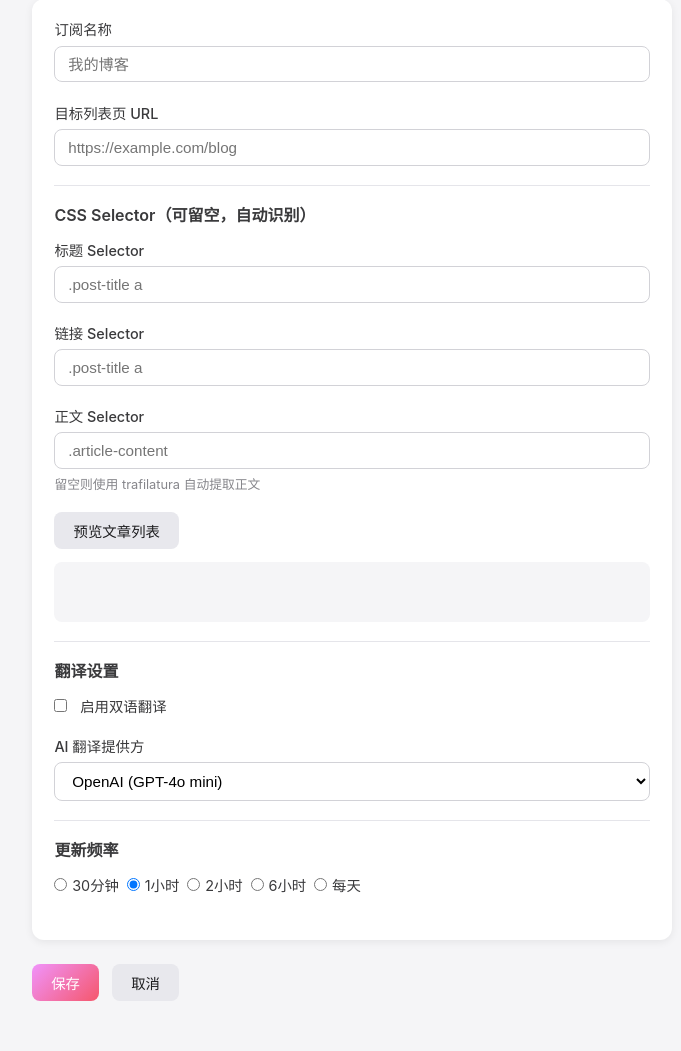
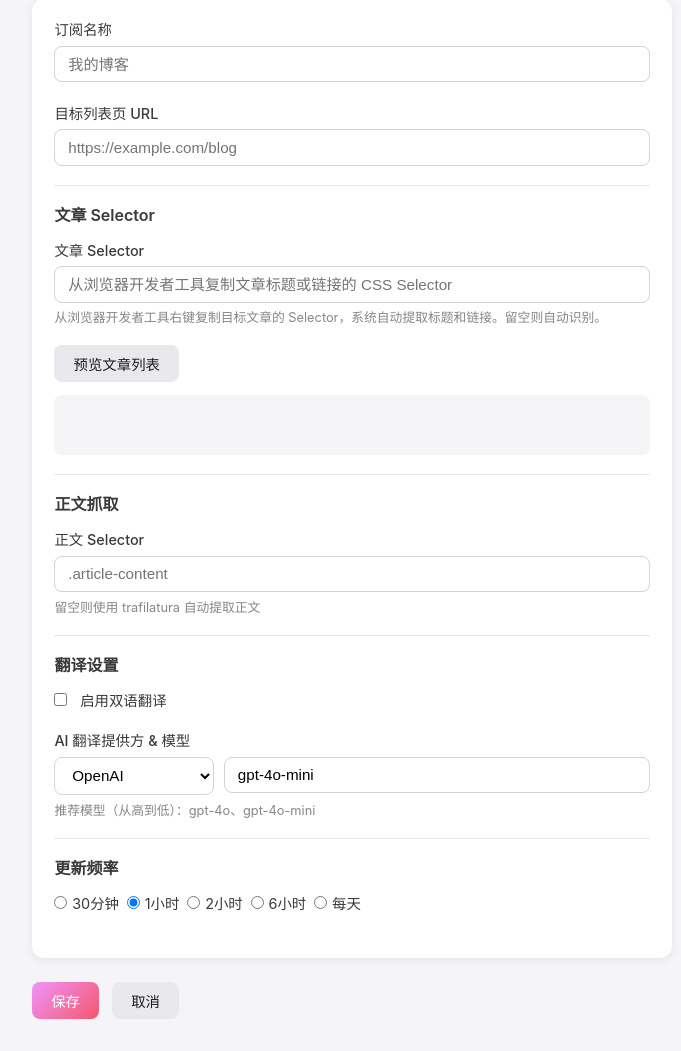
Before and after one commit to jxswcy/rssweb, a FastAPI app: page /feeds/new in a window 1280 px wide. Shown: the part 143-1194 px from the top of the page, without its empty margins (288-969 px from the left). Before the commit the page ends 1144 px from the top, so only its background shows below. Run offline with FastAPI, Linux system fonts and the light colour scheme.

Commit message:
feat: update feed form with datalist model selector and single article selector

```diff
--- a/app/templates/feed_form.html
+++ b/app/templates/feed_form.html
@@ -14,6 +14,9 @@
   .form-actions { display: flex; gap: 0.8rem; margin-top: 1.5rem; }
   .interval-options { display: flex; gap: 0.5rem; flex-wrap: wrap; }
   .interval-options label { display: flex; align-items: center; gap: 0.3rem; font-weight: 400; cursor: pointer; }
+  .model-row { display: flex; gap: 0.6rem; align-items: flex-start; }
+  .model-row select { flex: 0 0 160px; }
+  .model-row input { flex: 1; }
 </style>
 {% endblock %}
 
@@ -39,30 +42,33 @@
           <input type="url" id="url" name="url" required value="{{ feed.url if feed else '' }}" placeholder="https://example.com/blog">
         </div>
 
-        <div class="section-title">CSS Selector（可留空，自动识别）</div>
+        <div class="section-title">文章 Selector</div>
         <div class="form-group">
-          <label for="title_selector">标题 Selector</label>
-          <input type="text" id="title_selector" name="title_selector" value="{{ feed.title_selector if feed and feed.title_selector else '' }}" placeholder=".post-title a">
-        </div>
-        <div class="form-group">
-          <label for="link_selector">链接 Selector</label>
-          <input type="text" id="link_selector" name="link_selector" value="{{ feed.link_selector if feed and feed.link_selector else '' }}" placeholder=".post-title a">
-        </div>
-        <div class="form-group">
-          <label for="content_selector">正文 Selector</label>
-          <input type="text" id="content_selector" name="content_selector" value="{{ feed.content_selector if feed and feed.content_selector else '' }}" placeholder=".article-content">
-          <div class="hint">留空则使用 trafilatura 自动提取正文</div>
+          <label for="article_selector">文章 Selector</label>
+          <input type="text" id="article_selector" name="article_selector"
+            value="{{ feed.article_selector if feed and feed.article_selector else '' }}"
+            placeholder="从浏览器开发者工具复制文章标题或链接的 CSS Selector">
+          <div class="hint">从浏览器开发者工具右键复制目标文章的 Selector，系统自动提取标题和链接。留空则自动识别。</div>
         </div>
 
         <button type="button" class="btn btn-secondary"
           hx-post="/feeds/preview"
-          hx-include="#url,#title_selector,#link_selector"
+          hx-include="#url,#article_selector"
           hx-target="#preview-box"
           hx-indicator="#preview-spinner">
           预览文章列表
         </button>
         <span id="preview-spinner" class="htmx-indicator" style="font-size:0.85rem;color:#86868b;margin-left:0.5rem;">加载中…</span>
         <div id="preview-box" class="preview-box"></div>
+
+        <div class="section-title">正文抓取</div>
+        <div class="form-group">
+          <label for="content_selector">正文 Selector</label>
+          <input type="text" id="content_selector" name="content_selector"
+            value="{{ feed.content_selector if feed and feed.content_selector else '' }}"
+            placeholder=".article-content">
+          <div class="hint">留空则使用 trafilatura 自动提取正文</div>
+        </div>
 
         <div class="section-title">翻译设置</div>
         <div class="form-group toggle-row">
@@ -71,11 +77,20 @@
           <label for="translation_enabled" style="margin:0">启用双语翻译</label>
         </div>
         <div class="form-group">
-          <label for="ai_provider">AI 翻译提供方</label>
-          <select id="ai_provider" name="ai_provider">
-            <option value="openai" {% if not feed or feed.ai_provider == 'openai' %}selected{% endif %}>OpenAI (GPT-4o mini)</option>
-            <option value="claude" {% if feed and feed.ai_provider == 'claude' %}selected{% endif %}>Anthropic Claude</option>
-          </select>
+          <label>AI 翻译提供方 &amp; 模型</label>
+          <div class="model-row">
+            <select id="ai_provider" name="ai_provider" onchange="onProviderChange(this.value)">
+              <option value="openai"      {% if not feed or feed.ai_provider == 'openai' %}selected{% endif %}>OpenAI</option>
+              <option value="deepseek"    {% if feed and feed.ai_provider == 'deepseek' %}selected{% endif %}>DeepSeek</option>
+              <option value="openrouter"  {% if feed and feed.ai_provider == 'openrouter' %}selected{% endif %}>OpenRouter</option>
+              <option value="claude"      {% if feed and feed.ai_provider == 'claude' %}selected{% endif %}>Anthropic Claude</option>
+            </select>
+            <input type="text" id="ai_model" name="ai_model" list="model-suggestions"
+              value="{{ feed.ai_model if feed and feed.ai_model else '' }}"
+              placeholder="模型名称（留空使用默认）">
+            <datalist id="model-suggestions"></datalist>
+          </div>
+          <div class="hint" id="model-hint"></div>
         </div>
 
         <div class="section-title">更新频率</div>
@@ -99,4 +114,44 @@
     </div>
   </form>
 </div>
+
+<script>
+const PROVIDER_MODELS = {
+  openai:      { models: ["gpt-4o", "gpt-4o-mini"], default: "gpt-4o-mini" },
+  deepseek:    { models: ["deepseek-chat", "deepseek-reasoner"], default: "deepseek-chat" },
+  openrouter:  { models: ["openai/gpt-4o", "openai/gpt-4o-mini", "anthropic/claude-3.5-sonnet", "google/gemini-2.0-flash", "deepseek/DeepSeek-V3"], default: "openai/gpt-4o-mini" },
+  claude:      { models: ["claude-3-5-sonnet-20241022", "claude-3-5-haiku-20241022"], default: "claude-3-5-haiku-20241022" },
+};
+
+function onProviderChange(provider) {
+  const info = PROVIDER_MODELS[provider];
+  if (!info) return;
+  const modelInput = document.getElementById("ai_model");
+  const datalist = document.getElementById("model-suggestions");
+  const hint = document.getElementById("model-hint");
+
+  // 更新 datalist
+  datalist.innerHTML = info.models
+    .map(m => `<option value="${m}">`)
+    .join("");
+
+  // 填入默认模型
+  modelInput.value = info.default;
+  modelInput.placeholder = `默认: ${info.default}`;
+
+  // 更新提示
+  hint.textContent = `推荐模型（从高到低）：${info.models.join("、")}`;
+}
+
+// 页面初始化：设置当前提供方的 datalist
+(function() {
+  const provider = document.getElementById("ai_provider").value;
+  onProviderChange(provider);
+  // 如果 feed 已有模型，恢复用户选择的值
+  const savedModel = "{{ feed.ai_model if feed and feed.ai_model else '' }}";
+  if (savedModel) {
+    document.getElementById("ai_model").value = savedModel;
+  }
+})();
+</script>
 {% endblock %}
```
